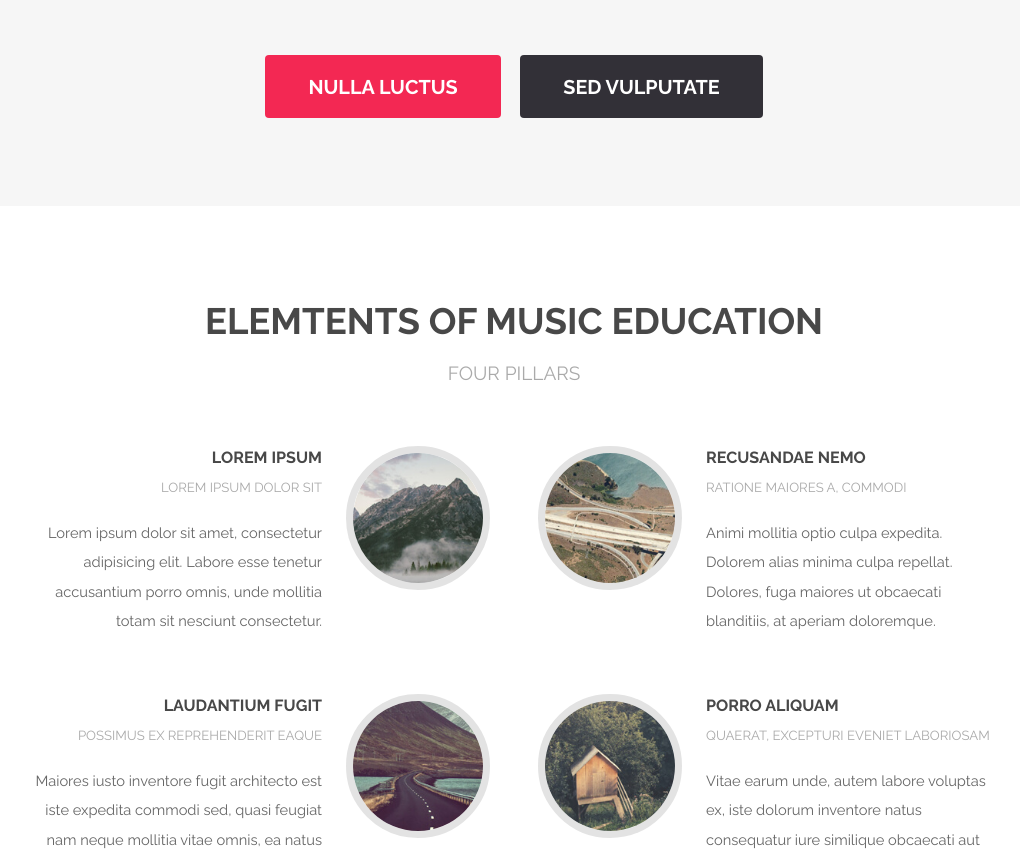
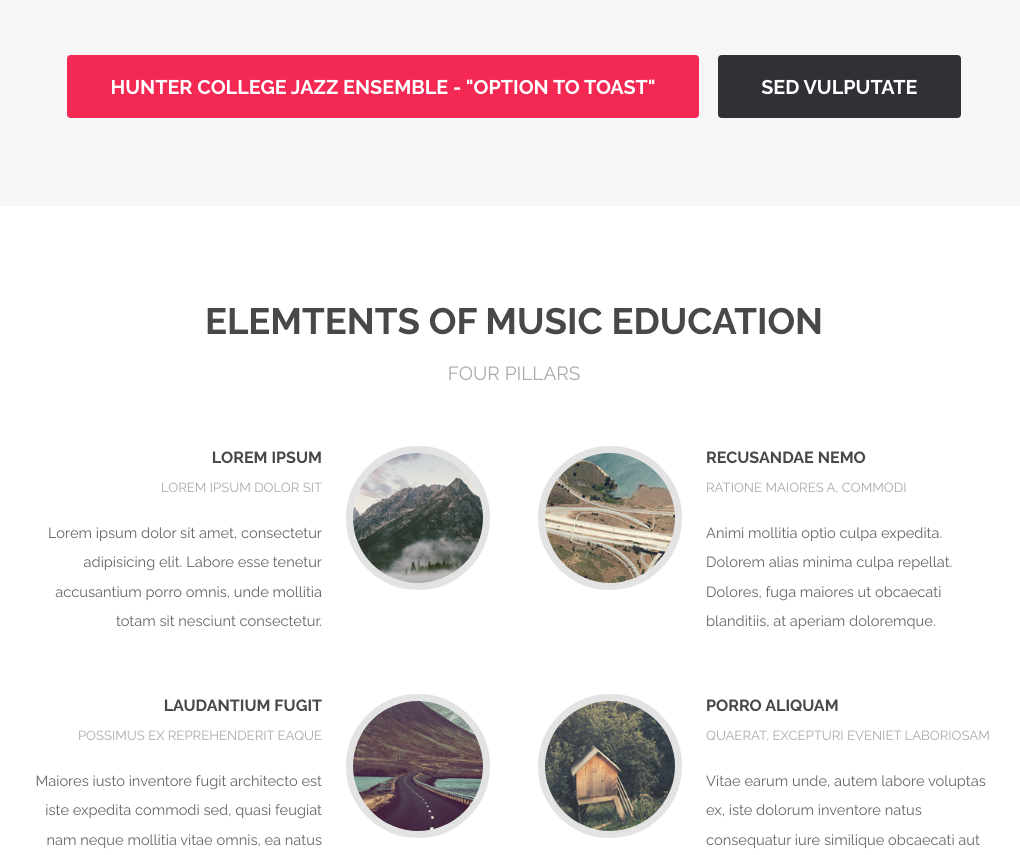
Before and after one commit to toussam87/mreed88.github.io, a plain HTML site: page gh-pages/index.html in a window 1280 px wide. Shown: the part 1986-2841 px from the top of the page, without its empty margins (126-1146 px from the left). Drawn offline with Linux system fonts and the light colour scheme.

Commit message:
edit button link
edit button link

```diff
--- a/gh-pages/index.html
+++ b/gh-pages/index.html
@@ -83,7 +83,7 @@
 							</div>
 						</div>
 						<ul class="actions">
-							<li><a href="#" class="button special big">Nulla luctus</a></li>
+							<li><a href="https://youtu.be/IbQlcPsD2l8" class="button special big">Hunter College Jazz Ensemble - "Option To Toast"</a></li>
 							<li><a href="#" class="button big">Sed vulputate</a></li>
 						</ul>
 					</div>
```
